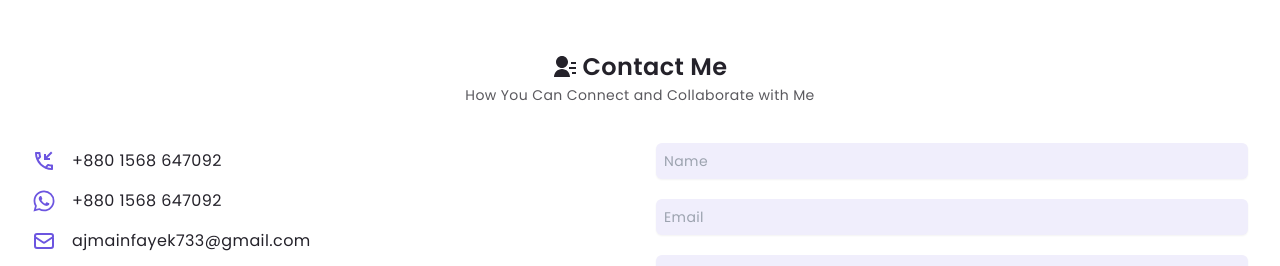
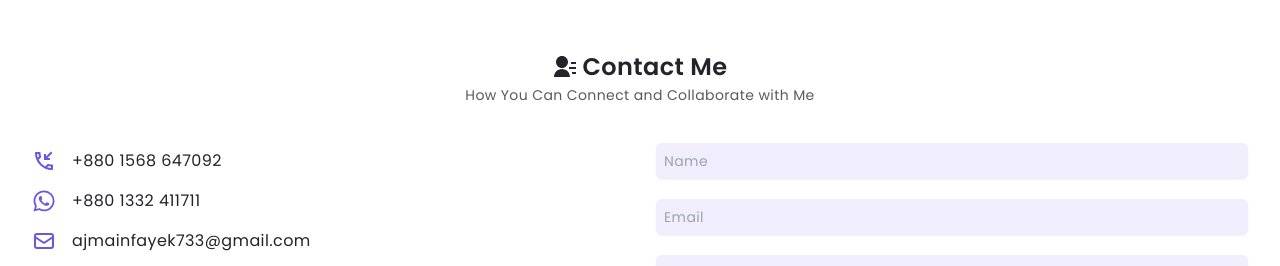
Before and after one commit to Ajmain-Fayek/Ajmain-Fayek, a React (Vite) app: page / in a window 1280 px wide. Shown: the part 2734-3000 px from the top of the page. Built offline with nearby package versions, Linux system fonts and the light colour scheme.

Commit message:
Contact updated

```diff
--- a/src/Components/Contact_Me.jsx
+++ b/src/Components/Contact_Me.jsx
@@ -30,13 +30,13 @@ const Contact_Me = () => {
                         +880 1568 647092
                     </a>
                     <a
-                        href="https://wa.me/+8801568647092"
+                        href="https://wa.me/+8801332411711"
                         target="_blank"
                         title="Whatsapp"
                         className="flex hover:underline items-center gap-4 lg:mt-2.5"
                     >
                         <IoLogoWhatsapp size={"1.5rem"} color="#6c55e0" />
-                        +880 1568 647092
+                        +880 1332 411711
                     </a>
 
                     <a
```
